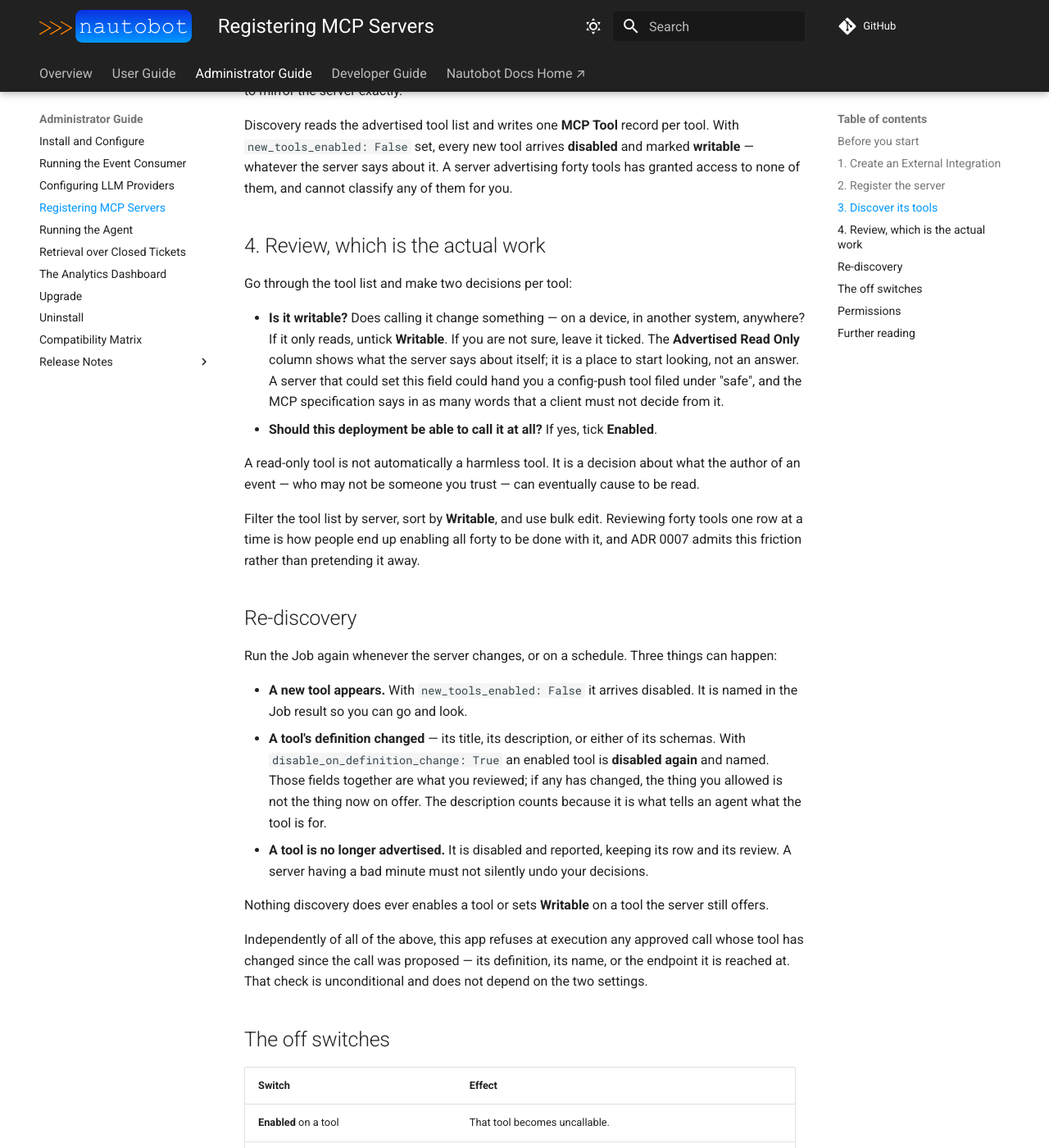
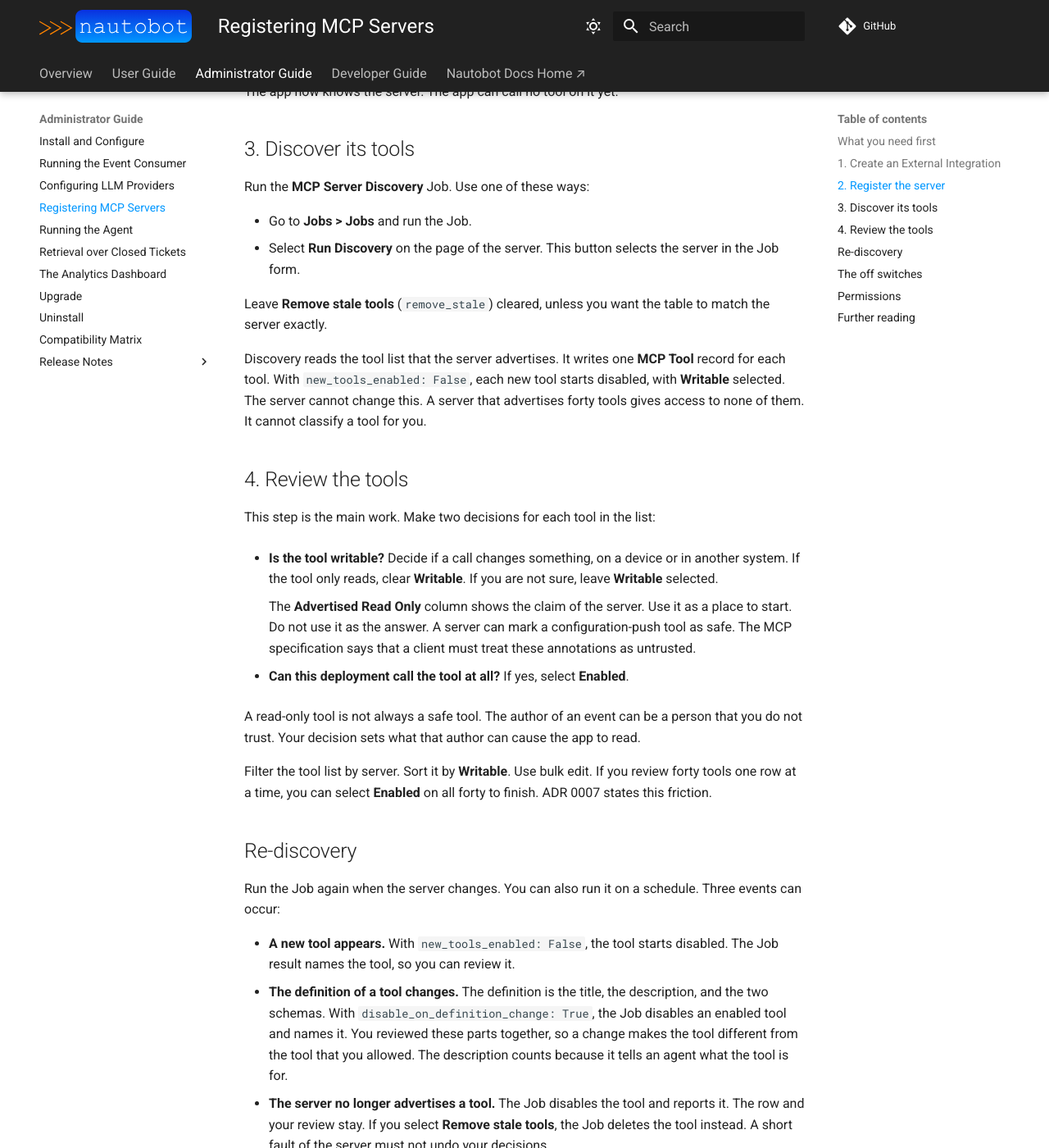
Before and after one commit to jtdub/nautobot-app-event-tracker, an MkDocs documentation site: the page built from docs/admin/mcp.md, in a window 1280 px wide and 1400 px high, scrolled down 1991 px. Shown: the whole window at 82% size. Built offline with MkDocs 1.6.1 and Material for MkDocs 9.7.7, drawn with Linux system fonts in a browser that asks for light colours; comment, search, counter and statistics services are not loaded; some of the changed text lies outside the part shown.

Commit message:
56: Rewrite the Registering MCP Servers page in Simplified Technical English (AC-6)

````diff
--- a/docs/admin/mcp.md
+++ b/docs/admin/mcp.md
@@ -1,21 +1,18 @@
 # Registering MCP Servers and Tools
 
-An MCP server is somewhere Event Tracker can go and ask a question — a device inventory, a
-monitoring system, a change-management API. This page is how you register one and decide what, if
-anything, this deployment may call on it.
+An MCP server is a system that the app can ask for data. Examples are a device inventory, a monitoring
+system, and a change-management API. This page shows how to register a server and how to decide which of
+its tools this deployment can call.
 
-The registry itself belongs to the [AI Models app](https://github.com/jtdub/nautobot-app-ai-models),
-which this app depends on ([ADR 0010](../decisions/0010-ai-registry-lives-in-nautobot-ai-models.md)).
-Servers and tools are managed under **AI Tools → MCP Models**, and discovery is that app's Job. What
-this app contributes is everything that happens after: the agent that asks for a tool, the approval
-gate a person answers, and the record of every call.
+The registry belongs to the [AI Models app](https://github.com/jtdub/nautobot-app-ai-models). This app
+depends on it ([ADR 0010](../decisions/0010-ai-registry-lives-in-nautobot-ai-models.md)). Manage servers
+and tools under **AI Tools > MCP Models**. Discovery is a Job of the AI Models app. This app adds the
+agent that asks for a tool and the approval gate that a person answers. It also adds the record of each call.
 
 !!! warning "Set the two registry policy settings first"
-    The AI Models app is a catalogue, and its defaults are a catalogue's: a newly discovered tool
-    arrives **enabled**, and a tool whose definition changes stays enabled. That is the wrong
-    posture for a registry an agent calls from, and
-    [ADR 0007](../decisions/0007-mcp-tools-streamable-http-and-default-deny.md) requires the other
-    one. Set both before you register anything:
+    By default, the AI Models app enables each new tool and keeps a changed tool enabled. An agent can then
+    offer a tool that no person reviewed. [ADR 0007](../decisions/0007-mcp-tools-streamable-http-and-default-deny.md)
+    requires the opposite. Set both settings before you register a server:
 
     ```python
     PLUGINS_CONFIG = {
@@ -31,124 +28,135 @@ gate a person answers, and the record of every call.
     }
     ```
 
-    Without them the registry still works and the approval gate still holds — a writable tool
-    needs a human decision per call, and a call whose tool changed after it was proposed is
-    refused. What you lose is the part that stops an unreviewed tool being offered to a model at
-    all.
+    Without these settings, the registry still works and the approval gate still works. A writable tool
+    needs a decision from a person for each call. The app refuses a call when its tool changed after the
+    agent proposed the call. You lose the protection that keeps an unreviewed tool from reaching a model.
 
-## Before you start
+## What you need first {#before-you-start}
 
-Install this app with the `mcp` extra, or every tool call refuses with a line telling you so:
+Install this app with the `mcp` extra. Without the extra, the app refuses each tool call. The message
+names the extra:
 
 ```shell
 pip install nautobot-event-tracker[mcp]
 ```
 
-The AI Models app needs its own `discovery` extra to read a server's tool list; it is installed
-with this app's dependency already, so there is nothing extra to do.
+The AI Models app needs its own `discovery` extra to read the tool list of a server. This app depends on
+that extra, so the install includes it. You do not need to do anything.
 
-The server must speak **streamable HTTP**. The registry records `sse` and `stdio` as transports too,
-so a server this app cannot reach can still be catalogued — but a call against either is refused
-before any network I/O. stdio servers cannot be used without an HTTP bridge in front of them. That
-is a deliberate refusal, not an omission: ADR 0007 says why.
+The server must use **streamable HTTP**. The registry also records `sse` and `stdio` as transports. The
+registry can list a server with one of these transports, but the app cannot call it. The app refuses each
+call to it before any network request. To use a stdio server, put an HTTP bridge in front of it. The
+refusal is deliberate. ADR 0007 gives the reason.
 
 ## 1. Create an External Integration
 
-The server's address and credentials live in a Nautobot **External Integration**, the same as every
-other outbound connection this app makes:
+A Nautobot **External Integration** holds the address and the credentials of the server. The app uses the
+same record type for each other outbound connection. Set these fields:
 
 | Field | Use |
 | --- | --- |
-| Remote URL | The server's streamable HTTP endpoint. Jinja2 templating works here. |
-| Secrets Group | The credential, under access type *generic*, secret type *token* (or *secret*). Sent as `Authorization: Bearer …`. |
-| HTTP Headers | Anything else the server wants. An `Authorization` header you write yourself wins over the secret, for a server that authenticates some other way. |
-| SSL Verification / CA File Path | Honoured. Unticking verification wins over a CA path. |
-| Timeout | Applied to discovery and to every tool call. |
+| **Remote URL** | The streamable HTTP endpoint of the server. You can use Jinja2 templates in this field. |
+| **Secrets group** | The credential. Use access type **Generic** and secret type **Token** (or **Secret**). The app sends it as `Authorization: Bearer …`. |
+| **Headers** | Other headers that the server needs. A header `Authorization` that you write takes priority over the secret. Use it for a server with a different authentication method. |
+| **Verify SSL** and **CA file path** | Discovery and each tool call use both. If you clear **Verify SSL**, the app does not verify the server, and it ignores the CA path. |
+| **Timeout** | The number of seconds that discovery waits. A tool call from the agent uses the setting `tool_timeout_seconds` (see [Running the Agent](agents.md)). |
 
-Nothing key-shaped is stored on a registry record or in `PLUGINS_CONFIG`.
+The app stores no key on a registry record or in `PLUGINS_CONFIG`.
 
 ## 2. Register the server
 
-**AI Tools → MCP Models → MCP Servers → Add.** Name it, point it at the integration, leave the
-transport at *Streamable HTTP*, leave it enabled.
+1. Go to **AI Tools > MCP Models > MCP Servers**.
+2. Select **Add**.
+3. Enter a name.
+4. Select the integration.
+5. Leave **Transport** at *Streamable HTTP*.
+6. Leave **Enabled** selected.
 
-At this point the server is *known*. Nothing on it is callable.
+The app now knows the server. The app can call no tool on it yet.
 
 ## 3. Discover its tools
 
-Run the **MCP Server Discovery** Job — from **Jobs**, or from the *Run Discovery* button on the
-server's own page, which pre-selects it. Leave `remove_stale` unticked unless you want the table to
-mirror the server exactly.
+Run the **MCP Server Discovery** Job. Use one of these ways:
 
-Discovery reads the advertised tool list and writes one **MCP Tool** record per tool. With
-`new_tools_enabled: False` set, every new tool arrives **disabled** and marked **writable** —
-whatever the server says about it. A server advertising forty tools has granted access to none of
-them, and cannot classify any of them for you.
+- Go to **Jobs > Jobs** and run the Job.
+- Select **Run Discovery** on the page of the server. This button selects the server in the Job form.
 
-## 4. Review, which is the actual work
+Leave **Remove stale tools** (`remove_stale`) cleared, unless you want the table to match the server
+exactly.
 
-Go through the tool list and make two decisions per tool:
+Discovery reads the tool list that the server advertises. It writes one **MCP Tool** record for each tool.
+With `new_tools_enabled: False`, each new tool starts disabled, with **Writable** selected. The server
+cannot change this. A server that advertises forty tools gives access to none of them. It cannot classify
+a tool for you.
 
-- **Is it writable?** Does calling it change something — on a device, in another system, anywhere?
-  If it only reads, untick **Writable**. If you are not sure, leave it ticked. The **Advertised
-  Read Only** column shows what the server says about itself; it is a place to start looking, not
-  an answer. A server that could set this field could hand you a config-push tool filed under
-  "safe", and the MCP specification says in as many words that a client must not decide from it.
-- **Should this deployment be able to call it at all?** If yes, tick **Enabled**.
+## 4. Review the tools {#4-review-which-is-the-actual-work}
 
-A read-only tool is not automatically a harmless tool. It is a decision about what the author of an
-event — who may not be someone you trust — can eventually cause to be read.
+This step is the main work. Make two decisions for each tool in the list:
 
-Filter the tool list by server, sort by **Writable**, and use bulk edit. Reviewing forty tools one
-row at a time is how people end up enabling all forty to be done with it, and ADR 0007 admits this
-friction rather than pretending it away.
+- **Is the tool writable?** Decide if a call changes something, on a device or in another system. If the
+  tool only reads, clear **Writable**. If you are not sure, leave **Writable** selected.
+
+    The **Advertised Read Only** column shows the claim of the server. Use it as a place to start. Do not
+    use it as the answer. A server can mark a configuration-push tool as safe. The MCP specification says
+    that a client must treat these annotations as untrusted.
+
+- **Can this deployment call the tool at all?** If yes, select **Enabled**.
+
+A read-only tool is not always a safe tool. The author of an event can be a person that you do not trust.
+Your decision sets what that author can cause the app to read.
+
+Filter the tool list by server. Sort it by **Writable**. Use bulk edit. If you review forty tools one row
+at a time, you can select **Enabled** on all forty to finish. ADR 0007 states this friction.
 
 ## Re-discovery
 
-Run the Job again whenever the server changes, or on a schedule. Three things can happen:
+Run the Job again when the server changes. You can also run it on a schedule. Three events can occur:
 
-- **A new tool appears.** With `new_tools_enabled: False` it arrives disabled. It is named in the
-  Job result so you can go and look.
-- **A tool's definition changed** — its title, its description, or either of its schemas. With
-  `disable_on_definition_change: True` an enabled tool is **disabled again** and named. Those
-  fields together are what you reviewed; if any has changed, the thing you allowed is not the thing
-  now on offer. The description counts because it is what tells an agent what the tool is for.
-- **A tool is no longer advertised.** It is disabled and reported, keeping its row and its review.
-  A server having a bad minute must not silently undo your decisions.
+- **A new tool appears.** With `new_tools_enabled: False`, the tool starts disabled. The Job result names
+  the tool, so you can review it.
+- **The definition of a tool changes.** The definition is the title, the description, and the two schemas.
+  With `disable_on_definition_change: True`, the Job disables an enabled tool and names it. You reviewed
+  these parts together, so a change makes the tool different from the tool that you allowed. The
+  description counts because it tells an agent what the tool is for.
+- **The server no longer advertises a tool.** The Job disables the tool and reports it. The row and your
+  review stay. If you select **Remove stale tools**, the Job deletes the tool instead. A short fault of the
+  server must not undo your decisions.
 
-Nothing discovery does ever enables a tool or sets **Writable** on a tool the server still offers.
+With `new_tools_enabled: False`, discovery never turns on a tool. Discovery never changes **Writable** on
+an existing tool.
 
-Independently of all of the above, this app refuses at execution any approved call whose tool has
-changed since the call was proposed — its definition, its name, or the endpoint it is reached at.
-That check is unconditional and does not depend on the two settings.
+The app also refuses a call when its tool changed after the agent proposed the call. The change can be in
+the definition, the name, or the endpoint of the tool. This check always runs. It does not depend on the
+two settings.
 
 ## The off switches
 
 | Switch | Effect |
 | --- | --- |
-| **Enabled** on a tool | That tool becomes uncallable. |
-| **Enabled** on a server | Every tool on it becomes uncallable at once, whatever the tools say. |
-| A transport other than *Streamable HTTP* | Every tool on that server is refused before any network I/O. |
-| Uninstalling the `mcp` extra | Nothing can be called, with a message naming the extra. |
+| Clear **Enabled** on a tool | The app cannot call that tool. |
+| Clear **Enabled** on a server | The app cannot call any tool on that server, whatever the tools say. |
+| A transport other than *Streamable HTTP* | The app refuses each call to a tool on that server before any network request. |
+| Uninstall the `mcp` extra | The app cannot call any tool. The message names the extra. |
 
 ## Permissions
 
-The registry moved, and so did its permissions. Discovery writes tool records, so the Job needs
-`nautobot_ai_models.add_mcptool` — not merely `view_mcpserver`. Enabling a tool is
-`nautobot_ai_models.change_mcptool`. Treat both as privileged: between them they decide what this
-deployment can be made to do.
+The AI Models app holds the registry, so it also holds the permissions. Discovery writes tool records. The
+Job needs `nautobot_ai_models.add_mcptool`, not only `view_mcpserver`. To enable a tool, a user needs
+`nautobot_ai_models.change_mcptool`. Treat both permissions as privileged. Together they decide which
+tools this deployment can call.
 
-Approving a proposed call is this app's own `nautobot_event_tracker.approve_agenttoolcall`, and it
-is a separate right from either of the above.
+The permission to approve a proposed call is `nautobot_event_tracker.approve_agenttoolcall`. It is
+separate from the two permissions above.
 
-!!! note "Upgrading from a release before ADR 0010"
-    Roles that carried `nautobot_event_tracker.change_mcptool` or `add_mcptool` need the
-    `nautobot_ai_models` equivalents instead. A migration cannot do this for you: object
+!!! note "Upgrade from a release before ADR 0010"
+    A role can carry `nautobot_event_tracker.change_mcptool` or `add_mcptool`. Replace each one with the
+    `nautobot_ai_models` permission of the same name. A migration cannot do this, because object
     permissions are deployment data.
 
 ## Further reading
 
-- [ADR 0010](../decisions/0010-ai-registry-lives-in-nautobot-ai-models.md) — why the registry lives elsewhere
-- [ADR 0007](../decisions/0007-mcp-tools-streamable-http-and-default-deny.md) — transport and default-deny, and its amendment
-- [Running the Agent](agents.md) — the thing that calls what you enable here
-- [ADR 0009](../decisions/0009-agent-runs-are-jobs-that-end-at-the-gate.md) — how the approval gate works
+- [ADR 0010](../decisions/0010-ai-registry-lives-in-nautobot-ai-models.md): why the registry is in another app
+- [ADR 0007](../decisions/0007-mcp-tools-streamable-http-and-default-deny.md): the transport, the default-deny rule, and the amendment
+- [Running the Agent](agents.md): the agent that calls the tools that you enable here
+- [ADR 0009](../decisions/0009-agent-runs-are-jobs-that-end-at-the-gate.md): how the approval gate works
````
Also changed, not shown: 1 other file.
